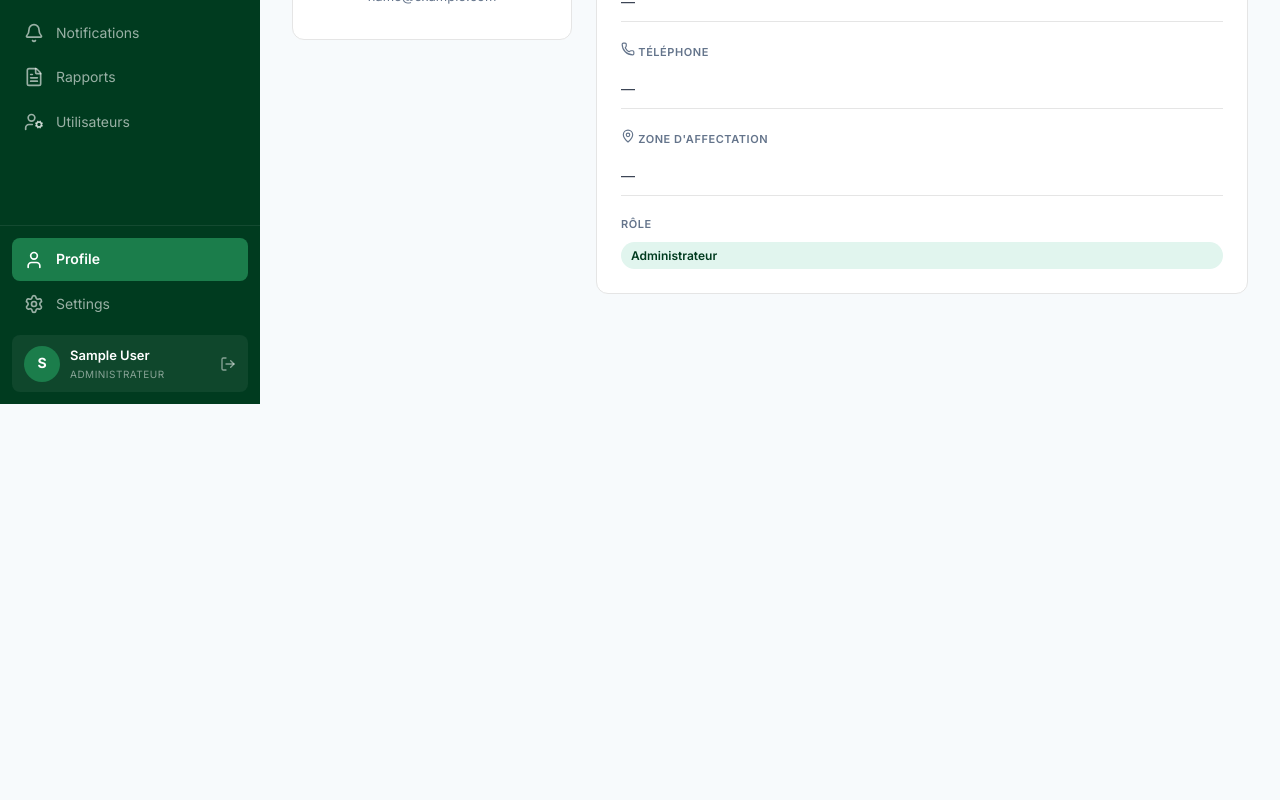
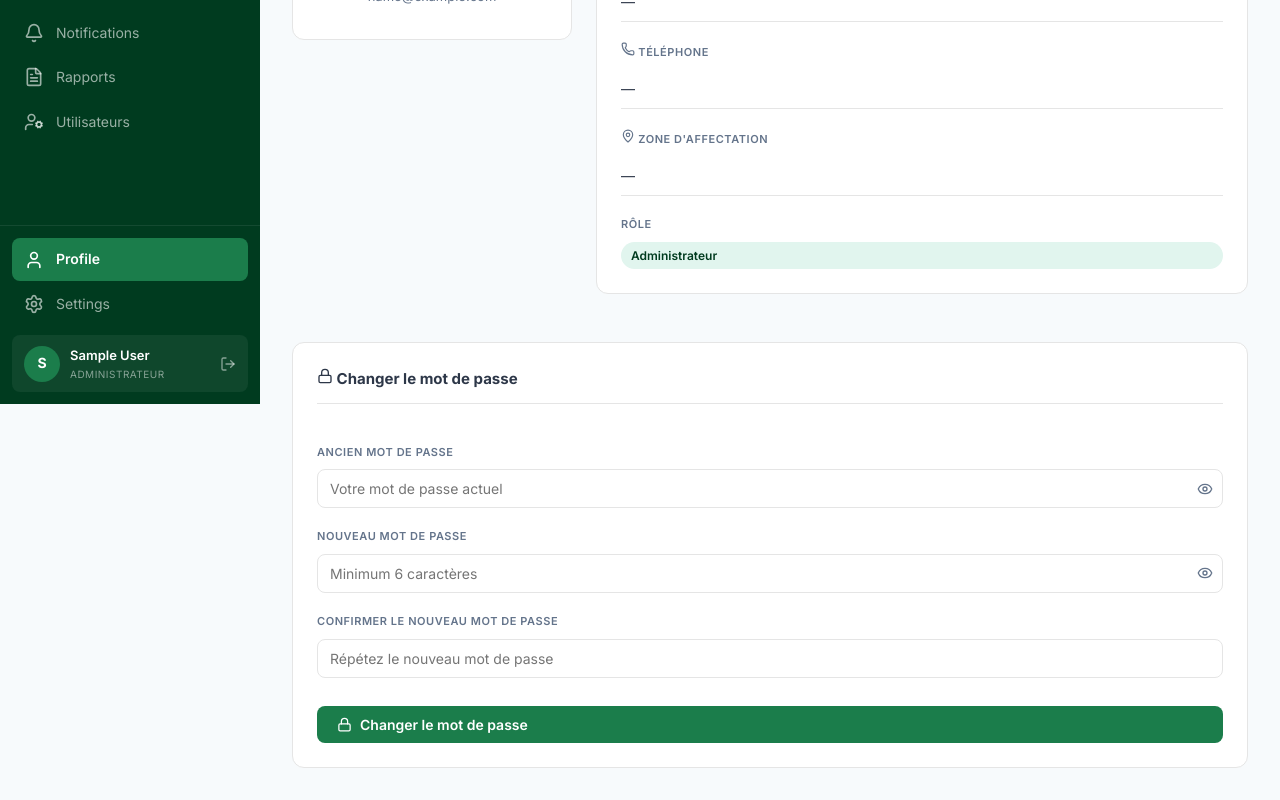
Before and after one commit to aminata-byte/talibevoice_adminweb, a React (Vite) app: page /profile in a window 1280 px wide. Shown: the part 396-1196 px from the top of the page. Before the commit the page ends 800 px from the top, so only its background shows below. Built offline with nearby package versions, Linux system fonts and the light colour scheme; sample sign-in values are in the browser's storage.

Commit message:
fix(profile): ajout changement mot de passe

```diff
--- a/src/pages/profile/ProfilePage.css
+++ b/src/pages/profile/ProfilePage.css
@@ -87,3 +87,40 @@
     grid-template-columns: 1fr;
   }
 }
+
+.profile__password-card {
+  background: var(--white);
+  border: 1px solid var(--border);
+  border-radius: var(--radius-lg);
+  padding: 1.5rem;
+  margin-top: 1.5rem;
+  display: flex;
+  flex-direction: column;
+  gap: 1rem;
+}
+
+.profile__password-input {
+  position: relative;
+  display: flex;
+  align-items: center;
+}
+
+.profile__password-input .modal__input {
+  width: 100%;
+  padding-right: 40px;
+}
+
+.profile__eye {
+  position: absolute;
+  right: 10px;
+  background: none;
+  border: none;
+  color: var(--text-secondary);
+  cursor: pointer;
+  display: flex;
+  align-items: center;
+}
+
+.profile__eye:hover {
+  color: var(--text-primary);
+}
--- a/src/pages/profile/ProfilePage.jsx
+++ b/src/pages/profile/ProfilePage.jsx
@@ -1,5 +1,16 @@
 import { useState } from "react";
-import { User, Mail, Phone, MapPin, Edit, Save, X } from "lucide-react";
+import {
+  User,
+  Mail,
+  Phone,
+  MapPin,
+  Edit,
+  Save,
+  X,
+  Lock,
+  Eye,
+  EyeOff,
+} from "lucide-react";
 import AdminLayout from "../../components/layout/AdminLayout";
 import adminService from "../../services/adminService";
 import { useAdminAuth } from "../../context/AdminAuthContext";
@@ -9,7 +20,7 @@ function ProfilePage() {
   const { admin, setAdmin } = useAdminAuth();
   const [editing, setEditing] = useState(false);
   const [saving, setSaving] = useState(false);
-  const [success, setSuccess] = useState(false);
+  const [success, setSuccess] = useState("");
   const [form, setForm] = useState({
     name: admin?.name || "",
     email: admin?.email || "",
@@ -17,15 +28,26 @@ function ProfilePage() {
     zone_affectation: admin?.zone_affectation || "",
   });
 
+  // Mot de passe
+  const [formPassword, setFormPassword] = useState({
+    ancien_password: "",
+    nouveau_password: "",
+    nouveau_password_confirmation: "",
+  });
+  const [savingPassword, setSavingPassword] = useState(false);
+  const [showAncien, setShowAncien] = useState(false);
+  const [showNouveau, setShowNouveau] = useState(false);
+  const [errorPassword, setErrorPassword] = useState("");
+
   const handleSave = async () => {
     setSaving(true);
     try {
       const res = await adminService.updateMe(form);
       if (setAdmin) setAdmin(res.user);
       localStorage.setItem("admin", JSON.stringify(res.user));
-      setSuccess(true);
+      setSuccess("Profil mis à jour avec succès.");
       setEditing(false);
-      setTimeout(() => setSuccess(false), 3000);
+      setTimeout(() => setSuccess(""), 3000);
     } catch (err) {
       alert(err.response?.data?.message || "Erreur lors de la sauvegarde.");
     } finally {
@@ -43,13 +65,58 @@ function ProfilePage() {
     setEditing(false);
   };
 
+  const handleChangePassword = async () => {
+    setErrorPassword("");
+    if (
+      !formPassword.ancien_password ||
+      !formPassword.nouveau_password ||
+      !formPassword.nouveau_password_confirmation
+    ) {
+      setErrorPassword("Veuillez remplir tous les champs.");
+      return;
+    }
+    if (
+      formPassword.nouveau_password !==
+      formPassword.nouveau_password_confirmation
+    ) {
+      setErrorPassword("Les mots de passe ne correspondent pas.");
+      return;
+    }
+    if (formPassword.nouveau_password.length < 6) {
+      setErrorPassword(
+        "Le nouveau mot de passe doit contenir au moins 6 caractères.",
+      );
+      return;
+    }
+    setSavingPassword(true);
+    try {
+      await adminService.changePassword(formPassword);
+      setSuccess("Mot de passe modifié avec succès.");
+      setFormPassword({
+        ancien_password: "",
+        nouveau_password: "",
+        nouveau_password_confirmation: "",
+      });
+      setTimeout(() => setSuccess(""), 3000);
+    } catch (err) {
+      setErrorPassword(
+        err.response?.data?.message ||
+          "Erreur lors du changement de mot de passe.",
+      );
+    } finally {
+      setSavingPassword(false);
+    }
+  };
+
   return (
     <AdminLayout titre="Profile">
       <div className="profile">
         <div className="page__header">
           <div>
             <h2 className="page__title">Mon Profil</h2>
-            <p className="page__subtitle">Gérez vos informations personnelles.</p>
+            <p className="page__subtitle">
+              Gérez vos informations personnelles.
+            </p>
           </div>
           <div style={{ display: "flex", gap: "8px" }}>
             {editing ? (
@@ -57,12 +124,19 @@ function ProfilePage() {
                 <button className="page__btn-export" onClick={handleCancel}>
                   <X size={16} /> Annuler
                 </button>
-                <button className="page__btn-add" onClick={handleSave} disabled={saving}>
+                <button
+                  className="page__btn-add"
+                  onClick={handleSave}
+                  disabled={saving}
+                >
                   <Save size={16} /> {saving ? "Sauvegarde..." : "Enregistrer"}
                 </button>
               </>
             ) : (
-              <button className="page__btn-add" onClick={() => setEditing(true)}>
+              <button
+                className="page__btn-add"
+                onClick={() => setEditing(true)}
+              >
                 <Edit size={16} /> Modifier
               </button>
             )}
@@ -70,12 +144,17 @@ function ProfilePage() {
         </div>
 
         {success && (
-          <div style={{
-            background: "var(--primary-light)", color: "var(--primary)",
-            borderRadius: "var(--radius-md)", padding: "10px 16px",
-            fontSize: "13px", fontWeight: 500,
-          }}>
-            Profil mis à jour avec succès.
+          <div
+            style={{
+              background: "var(--primary-light)",
+              color: "var(--primary)",
+              borderRadius: "var(--radius-md)",
+              padding: "10px 16px",
+              fontSize: "13px",
+              fontWeight: 500,
+            }}
+          >
+            {success}
           </div>
         )}
 
@@ -92,11 +171,15 @@ function ProfilePage() {
 
           {/* Infos */}
           <div className="profile__infos-card">
-            <h3 className="profile__section-title">Informations personnelles</h3>
+            <h3 className="profile__section-title">
+              Informations personnelles
+            </h3>
 
             <div className="profile__form">
               <div className="profile__form-group">
-                <label className="modal__label"><User size={14} /> Nom complet</label>
+                <label className="modal__label">
+                  <User size={14} /> Nom complet
+                </label>
                 {editing ? (
                   <input
                     type="text"
@@ -110,12 +193,16 @@ function ProfilePage() {
               </div>
 
               <div className="profile__form-group">
-                <label className="modal__label"><Mail size={14} /> Email</label>
+                <label className="modal__label">
+                  <Mail size={14} /> Email
+                </label>
                 {editing ? (
                   <input
                     type="email"
                     value={form.email}
-                    onChange={(e) => setForm({ ...form, email: e.target.value })}
+                    onChange={(e) =>
+                      setForm({ ...form, email: e.target.value })
+                    }
                     className="modal__input"
                   />
                 ) : (
@@ -124,12 +211,16 @@ function ProfilePage() {
               </div>
 
               <div className="profile__form-group">
-                <label className="modal__label"><Phone size={14} /> Téléphone</label>
+                <label className="modal__label">
+                  <Phone size={14} /> Téléphone
+                </label>
                 {editing ? (
                   <input
                     type="tel"
                     value={form.telephone}
-                    onChange={(e) => setForm({ ...form, telephone: e.target.value })}
+                    onChange={(e) =>
+                      setForm({ ...form, telephone: e.target.value })
+                    }
                     className="modal__input"
                   />
                 ) : (
@@ -138,16 +229,22 @@ function ProfilePage() {
               </div>
 
               <div className="profile__form-group">
-                <label className="modal__label"><MapPin size={14} /> Zone d'affectation</label>
+                <label className="modal__label">
+                  <MapPin size={14} /> Zone d'affectation
+                </label>
                 {editing ? (
                   <input
                     type="text"
                     value={form.zone_affectation}
-                    onChange={(e) => setForm({ ...form, zone_affectation: e.target.value })}
+                    onChange={(e) =>
+                      setForm({ ...form, zone_affectation: e.target.value })
+                    }
                     className="modal__input"
                   />
                 ) : (
-                  <p className="profile__value">{form.zone_affectation || "—"}</p>
+                  <p className="profile__value">
+                    {form.zone_affectation || "—"}
+                  </p>
                 )}
               </div>
 
@@ -158,6 +255,106 @@ function ProfilePage() {
             </div>
           </div>
         </div>
+
+        {/* Changement mot de passe */}
+        <div className="profile__password-card">
+          <h3 className="profile__section-title">
+            <Lock size={16} /> Changer le mot de passe
+          </h3>
+
+          {errorPassword && (
+            <p
+              style={{
+                background: "rgba(220,38,38,0.08)",
+                color: "#dc2626",
+                borderRadius: "var(--radius-md)",
+                padding: "10px 14px",
+                fontSize: "13px",
+                marginBottom: "1rem",
+              }}
+            >
+              {errorPassword}
+            </p>
+          )}
+
+          <div className="profile__form">
+            <div className="profile__form-group">
+              <label className="modal__label">Ancien mot de passe</label>
+              <div className="profile__password-input">
+                <input
+                  type={showAncien ? "text" : "password"}
+                  value={formPassword.ancien_password}
+                  onChange={(e) =>
+                    setFormPassword({
+                      ...formPassword,
+                      ancien_password: e.target.value,
+                    })
+                  }
+                  className="modal__input"
+                  placeholder="Votre mot de passe actuel"
+                />
+                <button
+                  className="profile__eye"
+                  onClick={() => setShowAncien(!showAncien)}
+                >
+                  {showAncien ? <EyeOff size={16} /> : <Eye size={16} />}
+                </button>
+              </div>
+            </div>
+
+            <div className="profile__form-group">
+              <label className="modal__label">Nouveau mot de passe</label>
+              <div className="profile__password-input">
+                <input
+                  type={showNouveau ? "text" : "password"}
+                  value={formPassword.nouveau_password}
+                  onChange={(e) =>
+                    setFormPassword({
+                      ...formPassword,
+                      nouveau_password: e.target.value,
+                    })
+                  }
+                  className="modal__input"
+                  placeholder="Minimum 6 caractères"
+                />
+                <button
+                  className="profile__eye"
+                  onClick={() => setShowNouveau(!showNouveau)}
+                >
+                  {showNouveau ? <EyeOff size={16} /> : <Eye size={16} />}
+                </button>
+              </div>
+            </div>
+
+            <div className="profile__form-group">
+              <label className="modal__label">
+                Confirmer le nouveau mot de passe
+              </label>
+              <input
+                type="password"
+                value={formPassword.nouveau_password_confirmation}
+                onChange={(e) =>
+                  setFormPassword({
+                    ...formPassword,
+                    nouveau_password_confirmation: e.target.value,
+                  })
+                }
+                className="modal__input"
+                placeholder="Répétez le nouveau mot de passe"
+              />
+            </div>
+
+            <button
+              className="page__btn-add"
+              onClick={handleChangePassword}
+              disabled={savingPassword}
+              style={{ marginTop: "0.5rem" }}
+            >
+              <Lock size={15} />
+              {savingPassword ? "Modification..." : "Changer le mot de passe"}
+            </button>
+          </div>
+        </div>
       </div>
     </AdminLayout>
   );
--- a/src/services/adminService.js
+++ b/src/services/adminService.js
@@ -204,6 +204,11 @@ const adminService = {
     const response = await api.put("/auth/me", data);
     return response.data;
   },
+
+  changePassword: async (data) => {
+    const response = await api.put("/auth/password", data);
+    return response.data;
+  },
 };
 
 export default adminService;
```
